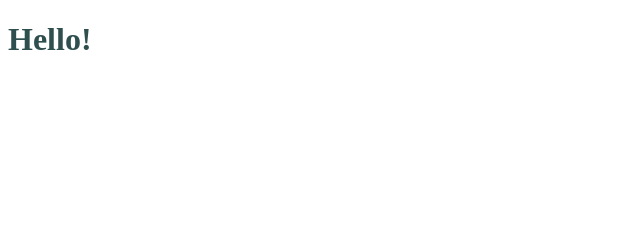
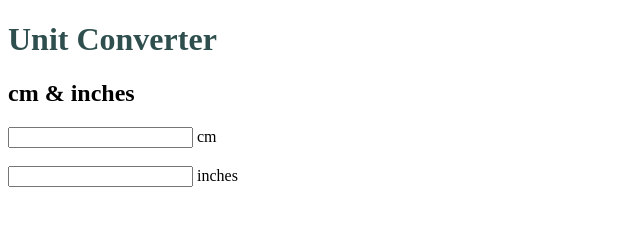
Before and after one commit to echoeoe/converter, a plain HTML site: page index.html in a window 1280 px wide. Shown: the whole page, without its empty margins (0-640 px from the left). Drawn offline with Linux system fonts and the light colour scheme.

Commit message:
Update index.html

```diff
--- a/index.html
+++ b/index.html
@@ -8,10 +8,20 @@ body {background-color: white;}
 h1   {color: darkslategrey;}
 p    {color: darkslategrey;}
 </style>
+
+<script src="converter.js"></script>
+
 </head>
 
 <body>
-<h1>Hello!</h1>
+<h1>Unit Converter</h1>
+
+<h2>cm & inches</h2>
+<input type="text" id="cmTfield" name="cmTf" onkeyup="cmToInches()">
+<label for = "cmTfield">cm</label><br><br>
+
+<input type="text" id="inTfield" name="inTfield" onkeyup="inchesToCm()">
+<label for = "cmTf">inches</label><br>
 
 </body>
 
```
